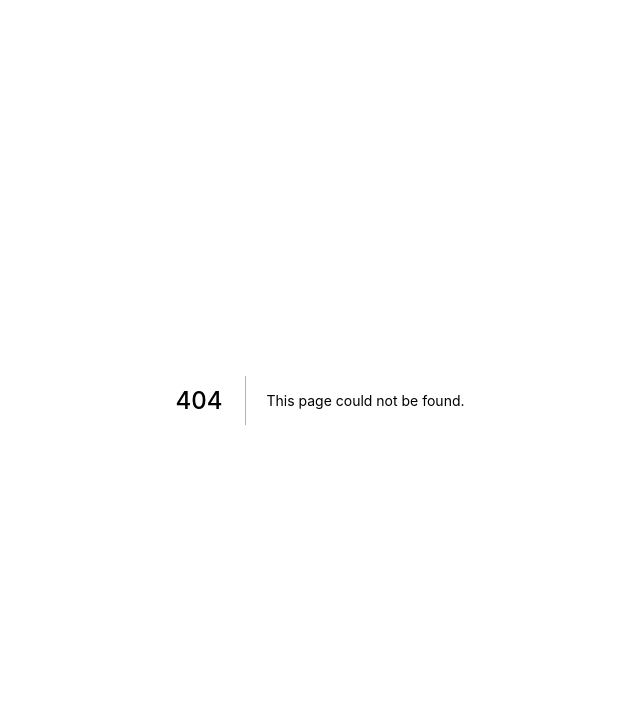
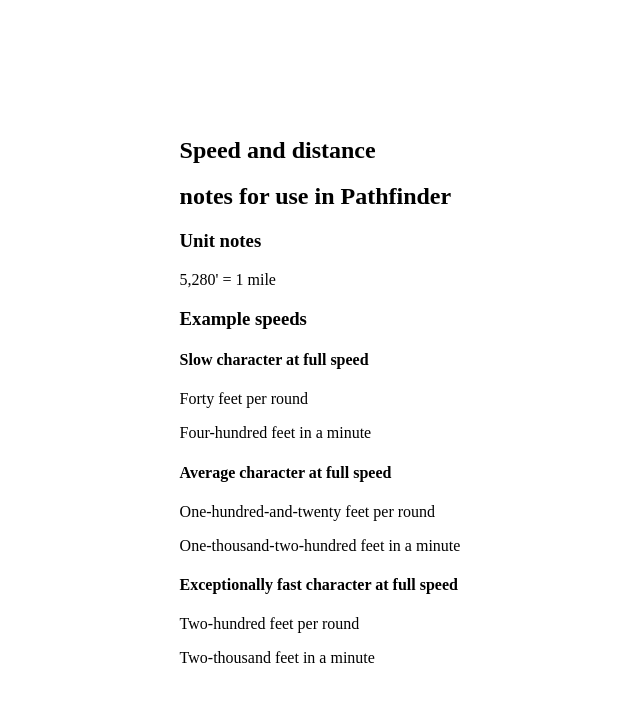
Before and after one commit to LL782/pathfinder-tools, a Next.js app: page /speed-and-distance in a window 1280 px wide. Before the commit this address had no page. Shown: the top 702 px of the page, without its empty margins (320-960 px from the left). Built offline with nearby package versions, Linux system fonts and the light colour scheme.

Commit message:
Draft some notes about speed and distance

```diff
--- /dev/null
+++ b/pages/speed-and-distance.js
@@ -0,0 +1,38 @@
+import React from "react";
+import Head from "next/head";
+
+import Main from "../components/Main";
+
+const dominance = 10;
+
+const RandomAlignmentTables = () => (
+  <>
+    <Head>
+      <title>Speed and distance notes - Pathfinder Tools</title>
+      <link rel="icon" href="/favicon.ico" />
+    </Head>
+    <Main>
+      <article>
+        <h1>Speed and distance</h1>
+        <h2>notes for use in Pathfinder</h2>
+        <h3>Unit notes</h3>
+        <p>5,280' = 1 mile</p>
+        <h3>Example speeds</h3>
+
+        <h4>Slow character at full speed</h4>
+        <p>Forty feet per round</p>
+        <p>Four-hundred feet in a minute</p>
+
+        <h4>Average character at full speed</h4>
+        <p>One-hundred-and-twenty feet per round</p>
+        <p>One-thousand-two-hundred feet in a minute</p>
+
+        <h4>Exceptionally fast character at full speed</h4>
+        <p>Two-hundred feet per round</p>
+        <p>Two-thousand feet in a minute</p>
+      </article>
+    </Main>
+  </>
+);
+
+export default RandomAlignmentTables;
```
Also changed, not shown: components/MainNav/MainNav.js (+7 -3 lines).
